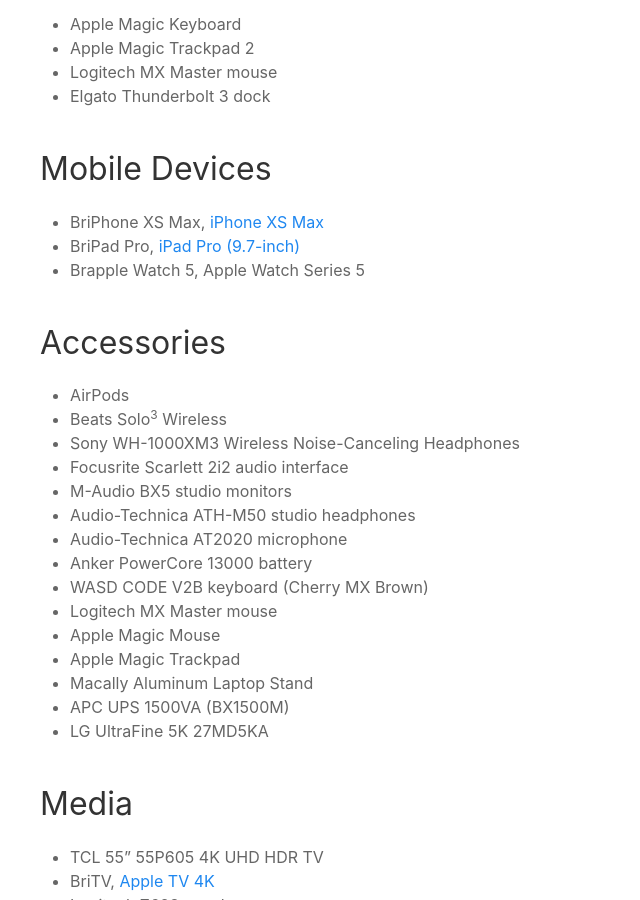
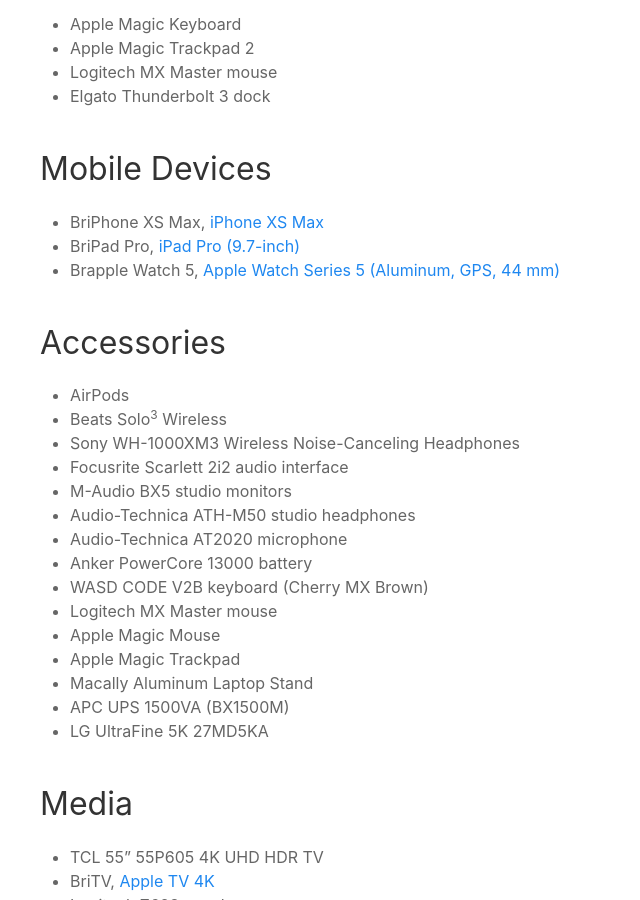
Before and after one commit to BrianMitchL/brianm.me, a Jekyll site: the page built from _living-docs/gear.md, in a window 1280 px wide and 900 px high, scrolled down 2100 px. Shown: the whole window, without its empty margins (0-640 px from the left). Built offline with Jekyll 4.4.1, drawn with Linux system fonts in a browser that asks for light colours; nearby versions of some CDN libraries; emoji names are drawn with the system emoji font; some of the changed text lies outside the part shown.

Commit message:
Add link to Apple Watch Series 5

```diff
--- a/_living-docs/gear.md
+++ b/_living-docs/gear.md
@@ -75,7 +75,7 @@
 
 - BriPhone XS Max, [iPhone XS Max](https://everymac.com/systems/apple/iphone/specs/apple-iphone-xs-max-united-states-canada-hong-kong-a1921-specs.html)
 - BriPad Pro, [iPad Pro (9.7-inch)](https://everymac.com/systems/apple/ipad/specs/apple-ipad-pro-9-7-inch-1st-gen-wi-fi-only-specs.html)
-- Brapple Watch 5, Apple Watch Series 5
+- Brapple Watch 5, [Apple Watch Series 5 (Aluminum, GPS, 44 mm)](https://everymac.com/systems/apple/apple-watch/specs/apple-watch-series-5-aluminum-gps-44mm-a2093.html)
 
 ## Accessories
 
```
Also changed, not shown: other parts of _living-docs/gear.md (+1 -1 lines).
